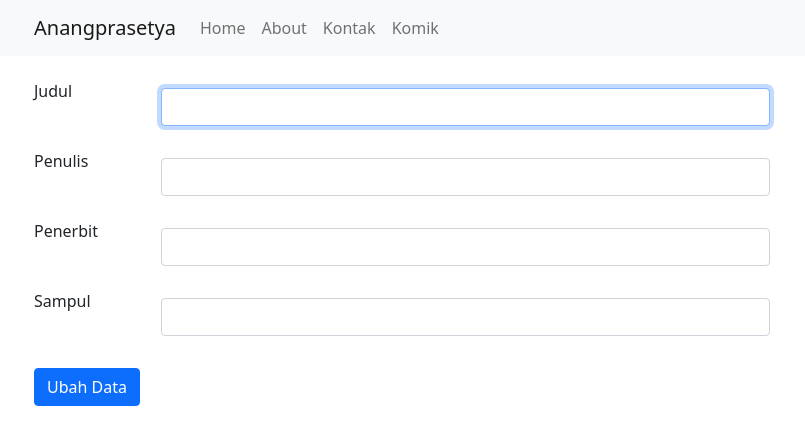
After one commit to Anangprasetya/PHP-Codeigniter4, a CodeIgniter 4 app: template app/Views/komik/edit.php in a window 1280 px wide. The commit adds this page. Shown: the top 445 px of the page, without its empty margins (48-853 px from the left). Run offline with PHP 8.4 and a stand-in for CodeIgniter, Linux system fonts and the light colour scheme; the template is opened without the code that fills it, so the values that code supplies are empty; some libraries are stand-ins or nearby versions.

Commit message:
delete dan edit

```diff
--- a/app/Config/Routes.php
+++ b/app/Config/Routes.php
@@ -33,8 +33,10 @@ $routes->setAutoRoute(true);
 // route since we don't have to scan directories.
 $routes->get('/', 'Pages::index');
 $routes->get('/komik/create', 'Komik::create');
+$routes->get('/komik/edit/(:segment)', 'Komik::edit/$1');
 $routes->get('/komik/save', 'Komik::save');
-$routes->get('/komik/(:segment)', 'Komik::detail/$1');
+$routes->delete('/komik/(:num)', 'Komik::delete/$1');
+$routes->get('/komik/(:any)', 'Komik::detail/$1');
 
 
 
--- /dev/null
+++ b/app/Views/komik/edit.php
@@ -0,0 +1,49 @@
+<?php echo $this->extend('layout/template'); ?>
+
+<?php echo $this->section('content'); ?>
+
+<div class="container">
+    <div class="row">
+        <div class="col-8">
+            <h2 class="my-3"><?php echo $title; ?></h2>
+            <form action="/komik/update/<?php echo $komik['id']; ?>" method="POST">
+                <?php echo csrf_field(); ?>
+                <input type="hidden" name="slug" value="<?php echo $komik['slug']; ?>">
+                <div class="form-group row">
+                    <label for="judul" class="col-sm-2 col-form-label">Judul</label>
+                    <div class="col-sm-10 my-3">
+                        <input type="text" class="form-control <?= ($validation->hasError('judul')) ? 'is-invalid' : ''; ?>" id="judul" name="judul" autofocus value="<?= (old('judul')) ? old('judul') : $komik['judul']; ?>">
+                        <div class="invalid-feedback">
+                            <?php echo $validation->getError('judul'); ?>
+                        </div>
+                    </div>
+                </div>
+                <div class="form-group row">
+                    <label for="penulis" class="col-sm-2 col-form-label">Penulis</label>
+                    <div class="col-sm-10 my-3">
+                        <input type="text" class="form-control" id="penulis" name="penulis" value="<?= (old('penulis')) ? old('penulis') : $komik['penulis']; ?>">
+                    </div>
+                </div>
+                <div class="form-group row">
+                    <label for="penerbit" class="col-sm-2 col-form-label">Penerbit</label>
+                    <div class="col-sm-10 my-3">
+                        <input type="text" class="form-control" id="penerbit" name="penerbit" value="<?= (old('penerbit')) ? old('penerbit') : $komik['penerbit']; ?>">
+                    </div>
+                </div>
+                <div class="form-group row">
+                    <label for="sampul" class="col-sm-2 col-form-label">Sampul</label>
+                    <div class="col-sm-10 my-3">
+                        <input type="text" class="form-control" id="sampul" name="sampul" value="<?= (old('sampul')) ? old('sampul') : $komik['sampul']; ?>">
+                    </div>
+                </div>
+                <div class="form-group row">
+                    <div class="col-sm-10 my-3">
+                        <button type="submit" class="btn btn-primary">Ubah Data</button>
+                    </div>
+                </div>
+            </form>
+        </div>
+    </div>
+</div>
+
+<?php echo $this->endSection(); ?>
```
Also changed, not shown: app/Controllers/Komik.php (+63 -0 lines), app/Views/komik/detail.php (+8 -2 lines).
